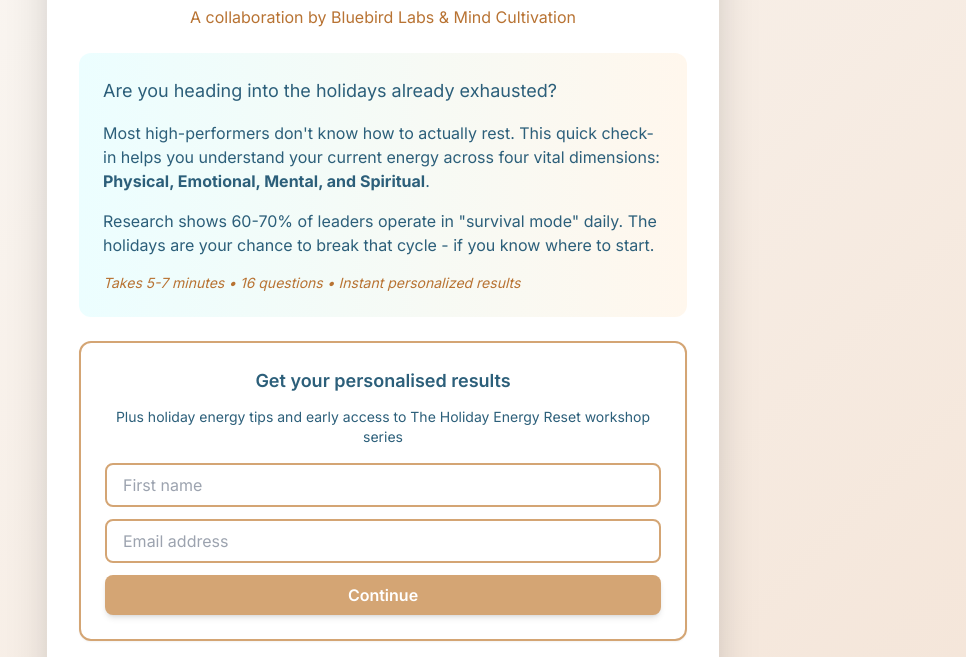
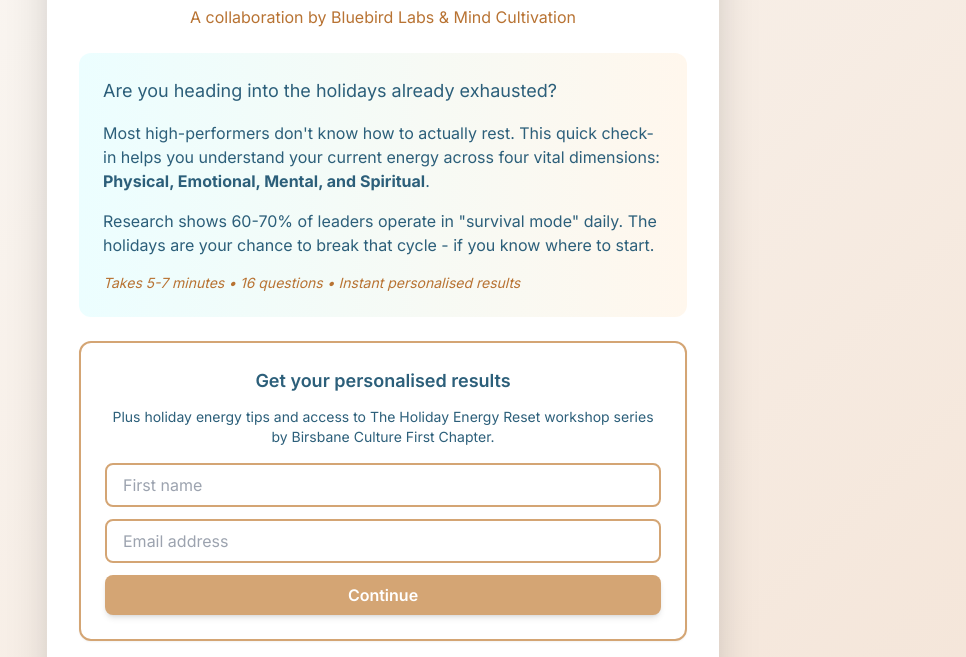
Before and after one commit to bluebirdlabs/holidayreset, a plain HTML site: page index.html in a window 1280 px wide. Shown: the part 143-800 px from the top of the page, without its empty margins (257-1223 px from the left). Drawn offline with nearby package versions, Linux system fonts and the light colour scheme.

Commit message:
Update index.html

```diff
--- a/index.html
+++ b/index.html
@@ -81,7 +81,7 @@
                 Research shows 60-70% of leaders operate in "survival mode" daily. The holidays are your chance to break that cycle - if you know where to start.
             </p>
             <p class="text-sm italic" style="color: #b87333;">
-                Takes 5-7 minutes • 16 questions • Instant personalized results
+                Takes 5-7 minutes • 16 questions • Instant personalised results
             </p>
         </div>
 
@@ -91,7 +91,7 @@
                     Get your personalised results
                 </h3>
                 <p class="text-sm mb-4" style="color: #2c5f7a;">
-                    Plus holiday energy tips and early access to The Holiday Energy Reset workshop series
+                    Plus holiday energy tips and access to The Holiday Energy Reset workshop series by Birsbane Culture First Chapter.
                 </p>
                 <div class="flex flex-col gap-3">
                     <input
@@ -847,4 +847,5 @@ document.addEventListener('DOMContentLoaded', initializeApp);
 </script>
 
 </body>
+
 </html>
```
